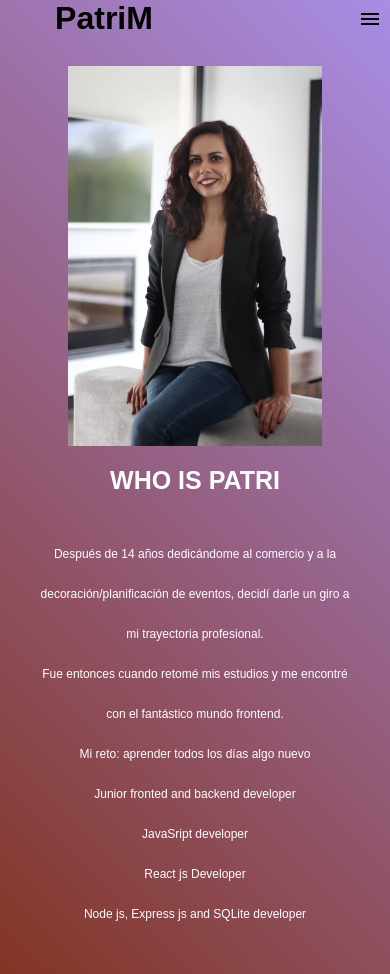
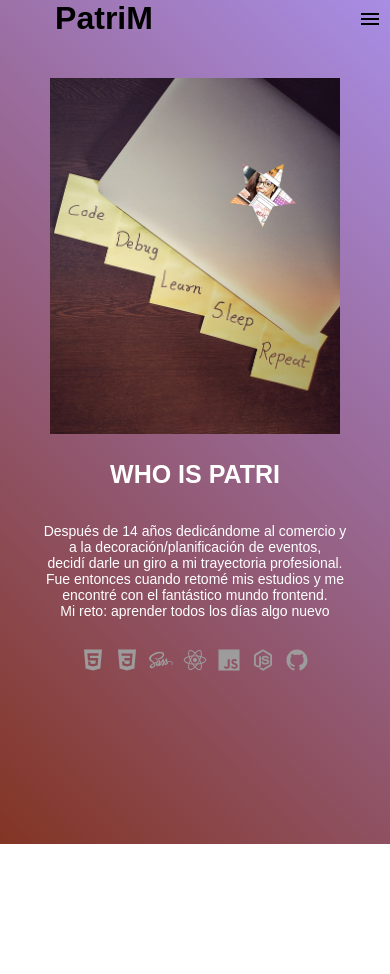
Before and after one commit to PatriMalvido/Portfolio, a React app: page /#/section in a window 390 px wide. After the commit the page ends 844 px from the top, so only its background shows below. Built offline with nearby package versions, Linux system fonts and the light colour scheme.

Commit message:
add ion-icons

```diff
--- a/public/index.html
+++ b/public/index.html
@@ -9,6 +9,7 @@
   <body>
     <noscript>You need to enable JavaScript to run this app.</noscript>
     <div id="root"></div>
-
+    <script type="module" src="https://unpkg.com/ionicons@5.5.2/dist/ionicons/ionicons.esm.js"></script>
+    <script nomodule src="https://unpkg.com/ionicons@5.5.2/dist/ionicons/ionicons.js"></script>
   </body>
 </html>
--- a/src/components/Section.js
+++ b/src/components/Section.js
@@ -1,24 +1,41 @@
 import '../styles/layout/Section.scss';
-import imgPatri from '../images/imgPatri.jpeg';
+import imgCode from '../images/imgcode.jpg';
 
 const Section = () => {
   return (
     <div className="section">
       <div className="section__container">
         <div className="section__img">
-          <img src={imgPatri} alt="" />
+          <img src={imgCode} alt="" />
         </div>
 
         <div className="section__content">
           <h1>Who is Patri</h1>
-          <p>Después de 14 años dedicándome al comercio y a la decoración/planificación de eventos, decidí darle un giro a mi trayectoria profesional.
+          <p>
+            Después de 14 años dedicándome al comercio y a la
+            decoración/planificación de eventos,
           </p>
-          <p>Fue entonces cuando retomé mis estudios y me encontré con el fantástico mundo frontend.</p>
+          <p>decidí darle un giro a mi trayectoria profesional.</p>
+
+          <p>
+            Fue entonces cuando retomé mis estudios y me encontré con el
+            fantástico mundo frontend.
+          </p>
           <p>Mi reto: aprender todos los días algo nuevo</p>
-          <p> Junior fronted and backend developer</p>
+          {/* <p> Junior fronted and backend developer</p>
           <p>JavaSript developer</p>
           <p>React js Developer</p>
-          <p>Node js, Express js and SQLite developer</p>
+          <p>Node js, Express js and SQLite developer</p> */}
+
+          <div className="section__icons">
+            <ion-icon name="logo-html5"></ion-icon>
+            <ion-icon name="logo-css3"></ion-icon>
+            <ion-icon name="logo-sass"></ion-icon>
+            <ion-icon name="logo-react"></ion-icon>
+            <ion-icon name="logo-javascript"></ion-icon>
+            <ion-icon name="logo-nodejs"></ion-icon>
+            <ion-icon name="logo-github"></ion-icon>
+          </div>
         </div>
       </div>
     </div>
--- a/src/styles/layout/Section.scss
+++ b/src/styles/layout/Section.scss
@@ -1,17 +1,17 @@
 .section {
   width: 100%;
   min-height: 100vh;
-    background: linear-gradient(45deg, #833524,#a88de5);
+  background: linear-gradient(45deg, #833524, #a88de5);
   overflow: hidden;
 }
 .section__container {
   display: flex;
   justify-content: space-between;
   align-items: center;
-    margin: 2.5rem;
+  margin: 6.5rem;
 }
-.section__img{
-  img{
+.section__img {
+  img {
     margin-top: 1rem;
     width: 520px;
     height: 600px;
@@ -19,15 +19,15 @@
     padding: 10px;
   }
 }
-.section__content{
+.section__content {
   margin: 0 auto;
   text-align: center;
-    line-height: 40px;
-    h1{
+  //line-height: 40px;
+  h1 {
     color: #fff;
     text-transform: uppercase;
     font-size: 55px;
-        margin-bottom:2.125rem;
+    margin-bottom: 2.125rem;
   }
   p {
     font-weight: bolder;
@@ -36,28 +36,44 @@
     font-size: 18px;
   }
 }
-@media (max-width:1024px){
-    .section__container{
+
+.section__icons {
+  display: flex;
+  justify-content: center;
+  align-items: center;
+  margin: 1.5rem;
+  ion-icon {
+    color: rgb(157, 155, 155);
+    font-size: 36px;
+    padding: 10px;
+  }
+}
+@media (max-width: 1024px) {
+  .section__container {
     flex-direction: column;
     margin: 2.5rem;
-        h1{
+    h1 {
       font-size: 25px;
     }
-        p{
-            font-size: 12px;
+    p {
+      font-size: 14px;
       font-weight: normal;
-
     }
   }
-
+  .section__icons {
+    ion-icon {
+      color: rgb(157, 155, 155);
+      font-size: 24px;
+      padding: 5px;
     }
-@media (max-width:768px){
-      .section__img{
-        img{
+  }
+}
+@media (max-width: 768px) {
+  .section__img {
+    img {
       width: 720px;
       height: 400px;
       object-fit: contain;
-
     }
   }
 }
```
Also changed, not shown: src/images/code.jpg (added), src/images/imgcode.jpg (added). Lines whose indentation alone changed are shown as unchanged.
